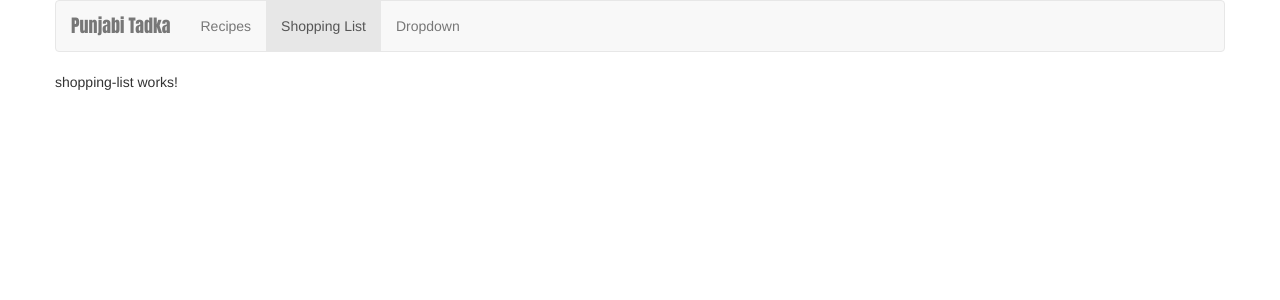
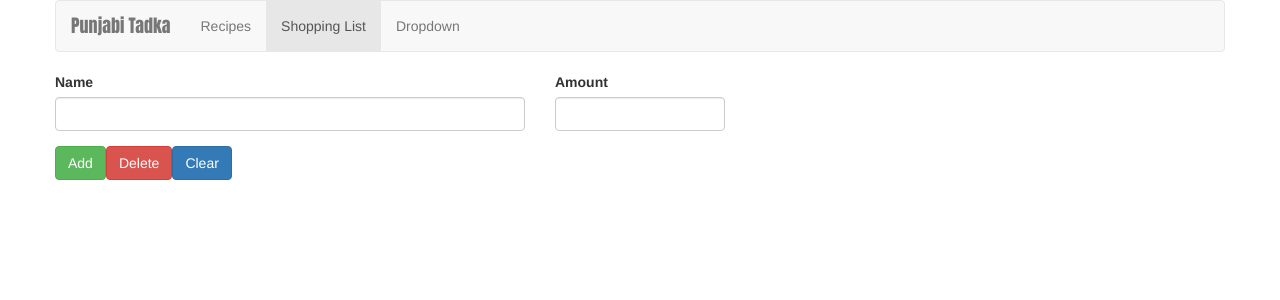
Before and after one commit to gurusharangupta/angular-test-gurusharan, an Angular app: page / in a window 1280 px wide. Both pictures are taken after a click on the link "Shopping List". Shown: the top 300 px of the page. Built offline with nearby package versions, Linux system fonts and the light colour scheme.

Commit message:
2 files modified, 1 added

```diff
--- /dev/null
+++ b/src/app/shared/ingredient.model.ts
@@ -0,0 +1,5 @@
+export class Ingredient{
+
+constructor(public name: string, public amount: number){}
+
+}
--- a/src/app/shopping-list/shopping-list.component.html
+++ b/src/app/shopping-list/shopping-list.component.html
@@ -1,3 +1,25 @@
-<p>
-shopping-list works!
-</p>
+<div class="row">
+	<div class="col-xs-12">
+		<form>
+			<div class="row">
+				<div class="col-xs-5 form-group">
+					<label for="name">Name</label>
+        <input type="text" class="form-control" id="name">
+      </div>
+
+       <div class="col-xs-2 form-group">
+        <label for="amount">Amount</label>
+        <input type="number" class="form-control" id="amount">
+      </div>
+     </div>
+     <div class="row">
+       <div class="col-xs-12">
+         <button type="submit" class="btn btn-success">Add</button>
+         <button type="button" class="btn btn-danger">Delete</button>
+         <button type="button" class="btn btn-primary">Clear</button>
+
+       </div>
+     </div>
+    </form>
+  </div>
+</div>
--- a/src/app/shopping-list/shopping-list.component.ts
+++ b/src/app/shopping-list/shopping-list.component.ts
@@ -1,4 +1,5 @@
 import { Component, OnInit } from '@angular/core';
+import { Ingredient } from '../shared/ingredient.model';
 
 @Component({
   selector: 'app-shopping-list',
@@ -7,6 +8,7 @@
 })
 export class ShoppingListComponent implements OnInit {
 
+ingredientList: Ingredient[] = [];
   constructor() { }
 
   ngOnInit() {
```
